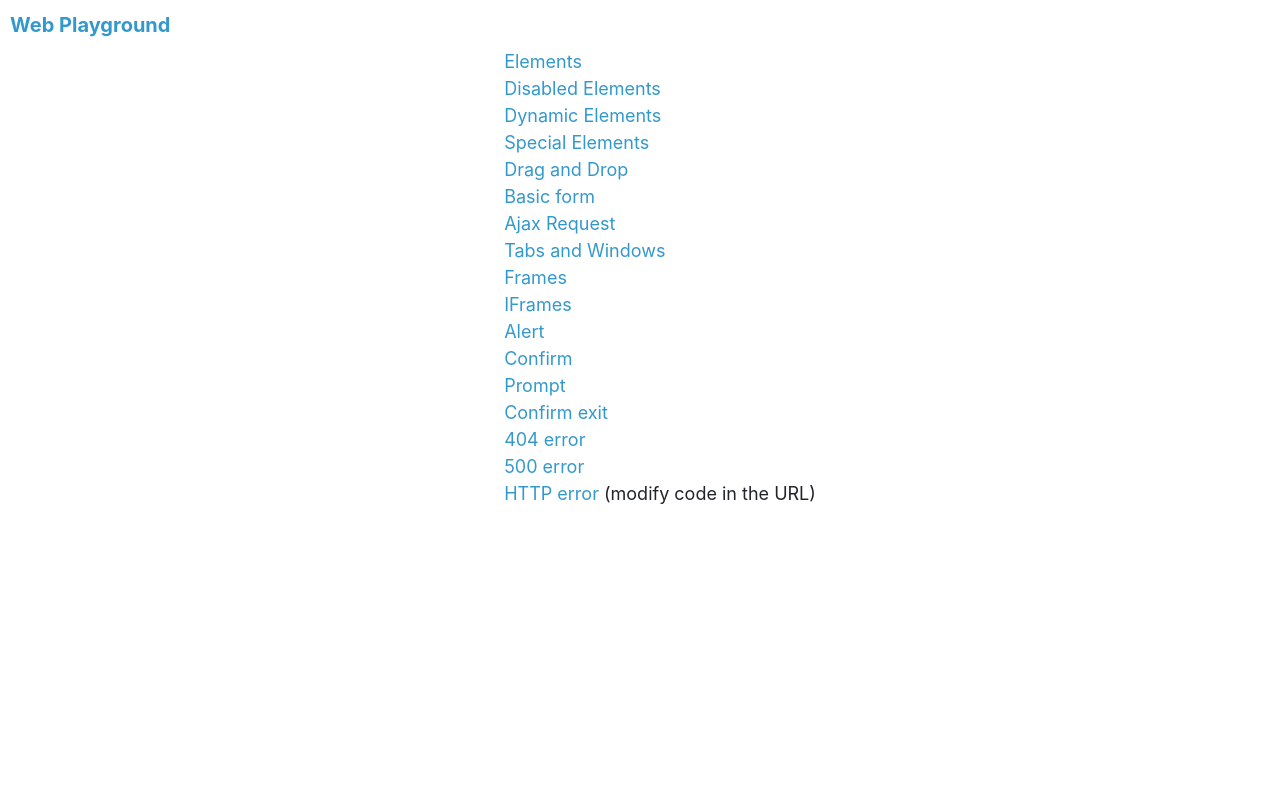
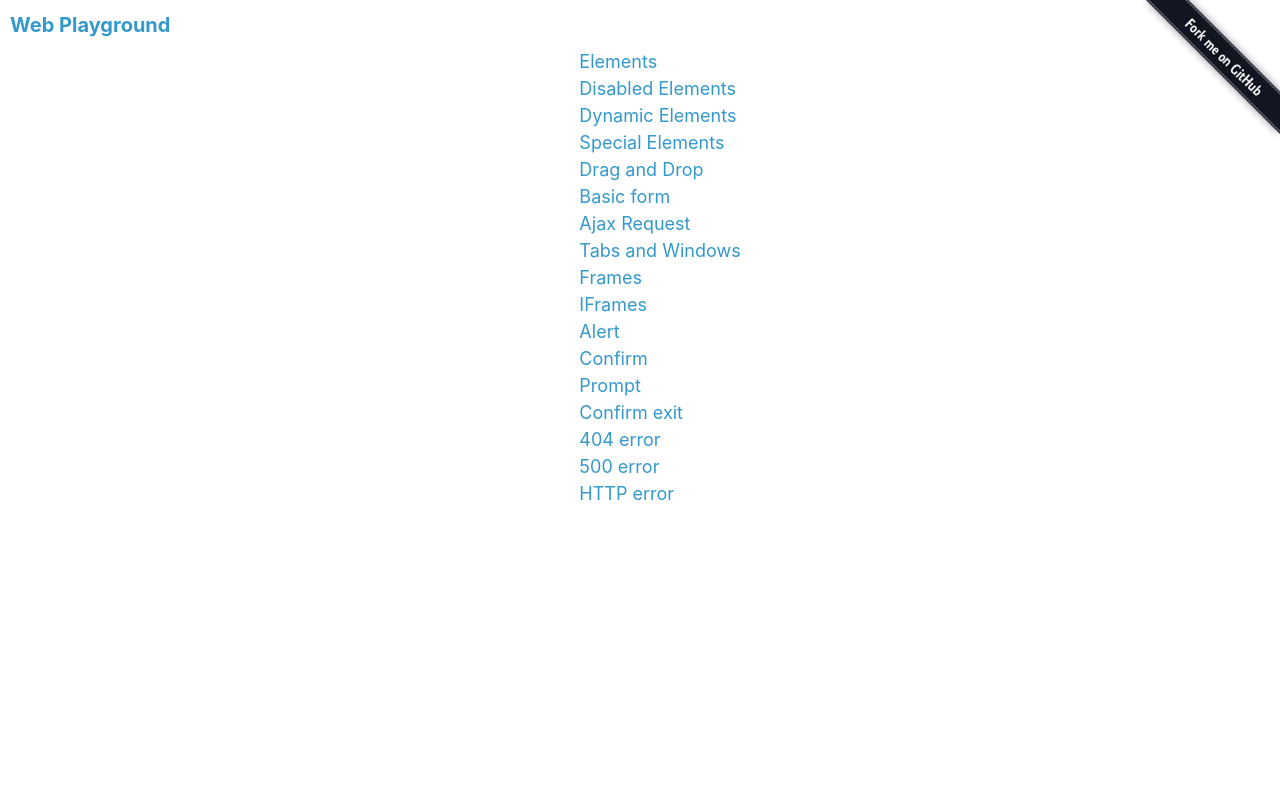
Before and after one commit to golemhq/web-playground, a Flask app: page / in a window 1280 px wide. Run offline with Flask 2, Linux system fonts and the light colour scheme; some libraries are stand-ins or nearby versions.

Commit message:
add gh bar

```diff
--- a/web_playground/static/css/common.css
+++ b/web_playground/static/css/common.css
@@ -1,3 +1,14 @@
+html, body {
+    height: 100%
+}
+
+.container {
+    height: calc(100% - 40px)
+}
+
+footer {
+    height: 40px
+}
 
 .center-block {
    margin-left:auto;
@@ -8,9 +19,7 @@
     list-style-type: none;
 }
 
-a         { color: #3399cc }
-a:link    { color: #3399cc }
-a:visited:not(.btn) { color: #3399cc }
+a:not(.btn) { color: #3399cc !important }
 a:hover   { color: #2b81ad }
 a:active  { color: #3399cc }
 
--- a/web_playground/templates/base.html
+++ b/web_playground/templates/base.html
@@ -12,6 +12,11 @@
     <div style="position: absolute; margin-top: 10px; margin-left: 10px; z-index: 10;">
         <a class="logo" href="/"><strong>Web Playground</strong></a>
     </div>
+    <a href="https://github.com/golemhq/web-playground">
+        <img style="position: absolute; top: 0; right: 0; border: 0;"
+             src="{{url_for('static', filename='images/forkme.png')}}"
+             alt="Fork me on GitHub">
+    </a>
     <div class="container">
         <div class="row">
             <div class="col text-center">
@@ -19,6 +24,7 @@
             </div>
         </div>
     </div>
+    <!--<footer class="text-center"></footer>-->
     <script src="{{url_for('static', filename='js/external/bootstrap.min.js')}}"></script>
     <script src="{{url_for('static', filename='js/common.js')}}"></script>
     {% block body_bottom %}{% endblock %}
--- a/web_playground/templates/index.html
+++ b/web_playground/templates/index.html
@@ -22,6 +22,6 @@
         <li><a href="/confirm-exit/">Confirm exit</a></li>
         <li><a href="/http-error/404/">404 error</a></li>
         <li><a href="/http-error/500/">500 error</a></li>
-        <li><a href="/http-error/418/">HTTP error</a> (modify code in the URL)</li>
+        <li><a href="/http-error/418/">HTTP error</a></li>
     </ul>
 {% endblock %}
--- a/web_playground/templates/tab.html
+++ b/web_playground/templates/tab.html
@@ -1,7 +1,7 @@
 {% extends "base.html" %}
 {% from 'component_library.html' import clickable_button %}
 
-{% block title %} - Tab{% endblock %}
+{% block head %}<title>{{title}}</title>{% endblock %}
 
 {% block body %}
 <h1>Tab</h1>
```
Also changed, not shown: web_playground/static/images/forkme.png (added).
